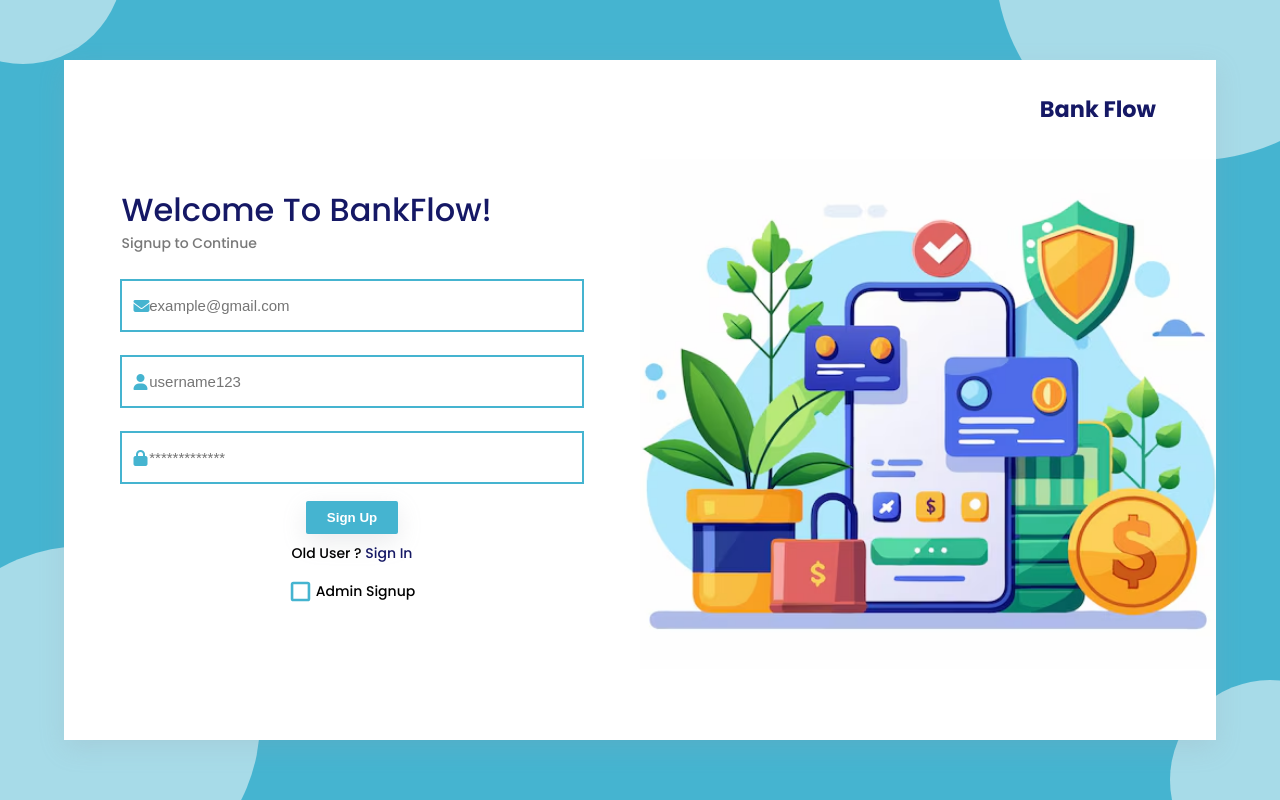
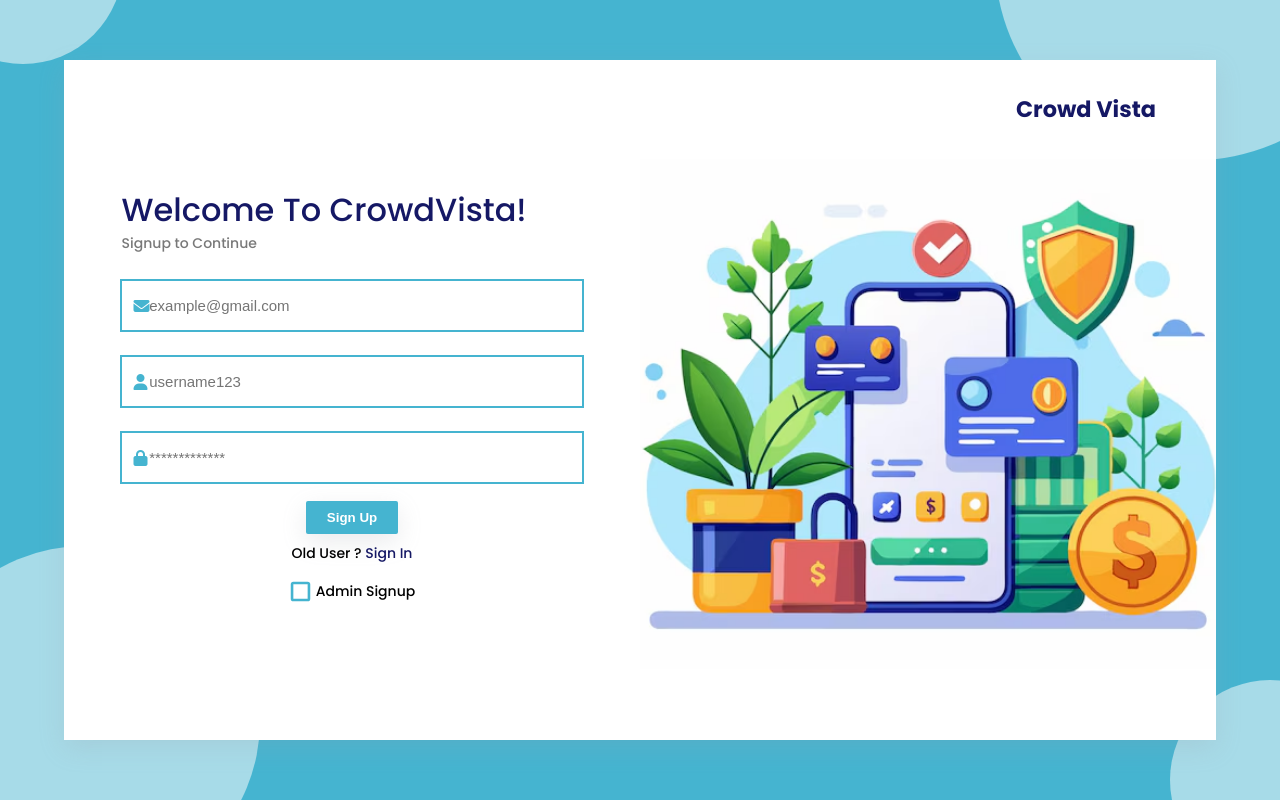
Before and after one commit to boopathi2706/CrowdVista, a React (Vite) app in the folder fontend/: page / in a window 1280 px wide. Both pictures are taken after a click on the element "Sign Up". Built offline with nearby package versions, Linux system fonts and the light colour scheme; a web font is replaced by a local one.

Commit message:
change name

```diff
--- a/fontend/src/components/Login.jsx
+++ b/fontend/src/components/Login.jsx
@@ -65,7 +65,7 @@
       {login && (
         <div className="Login_container">
           <div className="Login_left_side">
-            <h3>Bank Flow</h3>
+            <h3>Crowd Vista</h3>
             <div className="img"></div>
           </div>
 
@@ -136,7 +136,7 @@
 
           <div className="signup_left_side">
             <form className="signup_form" action="">
-              <h1>Welcome To BankFlow!</h1>
+              <h1>Welcome To CrowdVista!</h1>
               <h3 className="demo">Signup to Continue</h3>
               <div className="input_contiainer_signup">
                 <input
@@ -195,7 +195,7 @@
           </div>
 
         <div className="signup_right_side">
-            <h3>Bank Flow</h3>
+            <h3>Crowd Vista</h3>
             <div className="img1"></div>
           </div>
 
```
